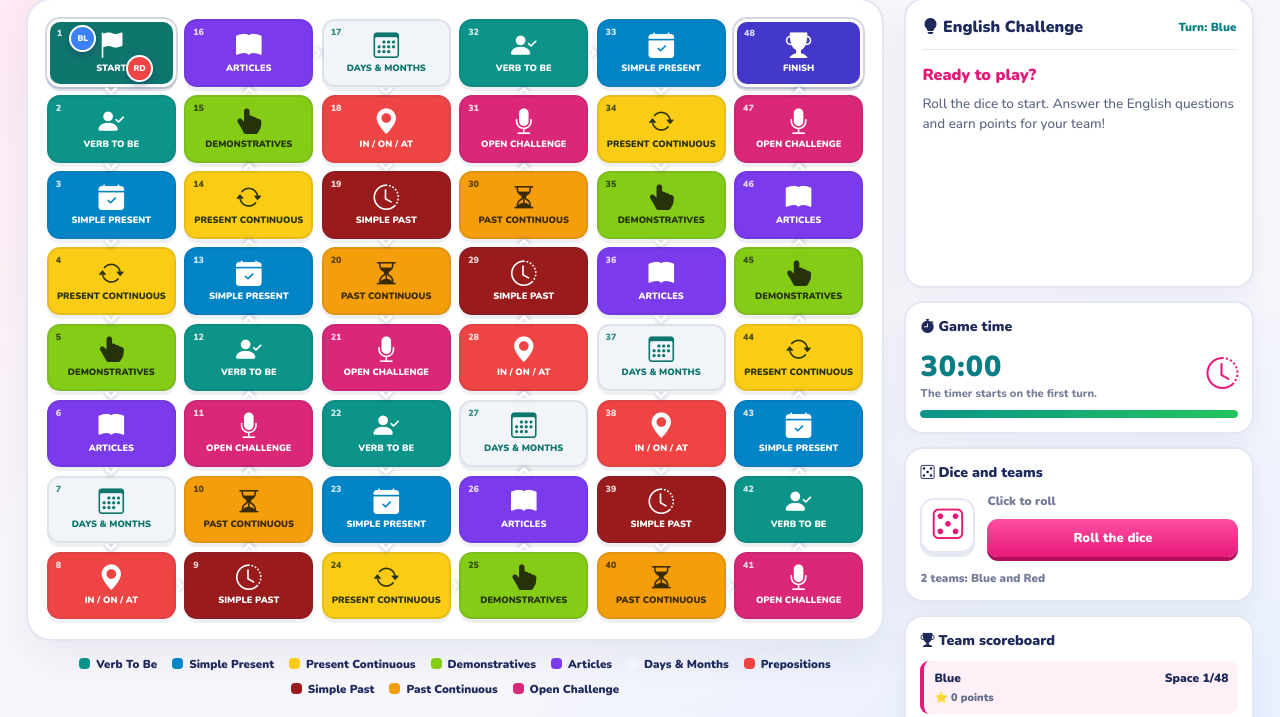
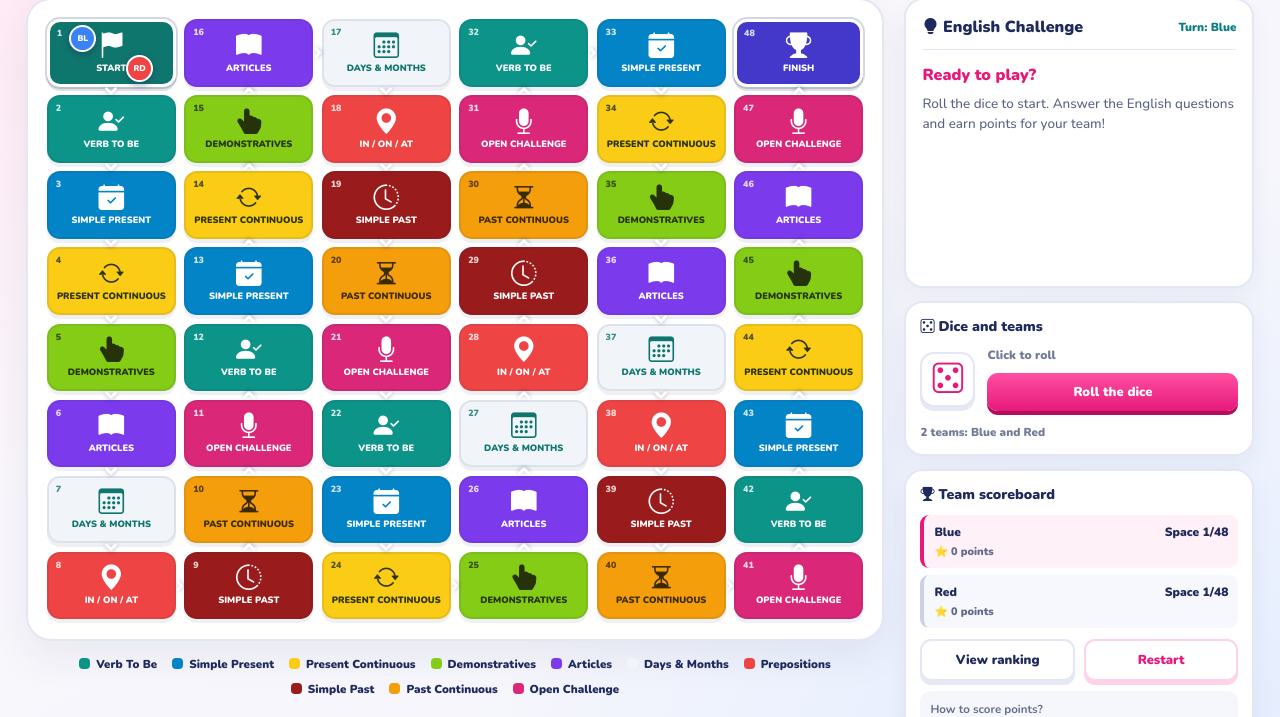
Before and after one commit to anaflaviasc23/newgame, a plain HTML site: page reviewboard.html in a window 1280 px wide. Shown: the part 99-816 px from the top of the page. Drawn offline with nearby package versions, Linux system fonts and the light colour scheme.

Commit message:
Atualizar o reviewboard.html

```diff
--- a/reviewboard.html
+++ b/reviewboard.html
@@ -227,18 +227,6 @@ button,select{font:inherit}
         <div class="options" id="options"></div>
     </div>
     <div class="feedback" id="feedback"></div>
-</section>
-
-<section class="panel timer-panel">
-    <h3><i class="bi bi-stopwatch-fill"></i> Game time</h3>
-    <div class="timer-display">
-        <div>
-            <div class="timer-number" id="timer">30:00</div>
-            <div class="timer-status" id="timer-status">The timer starts on the first turn.</div>
-        </div>
-        <i class="bi bi-clock-history" style="font-size:2rem;color:#e6197a"></i>
-    </div>
-    <div class="progress-track"><div class="progress-fill" id="timer-progress"></div></div>
 </section>
 
 <section class="panel control-panel">
```
